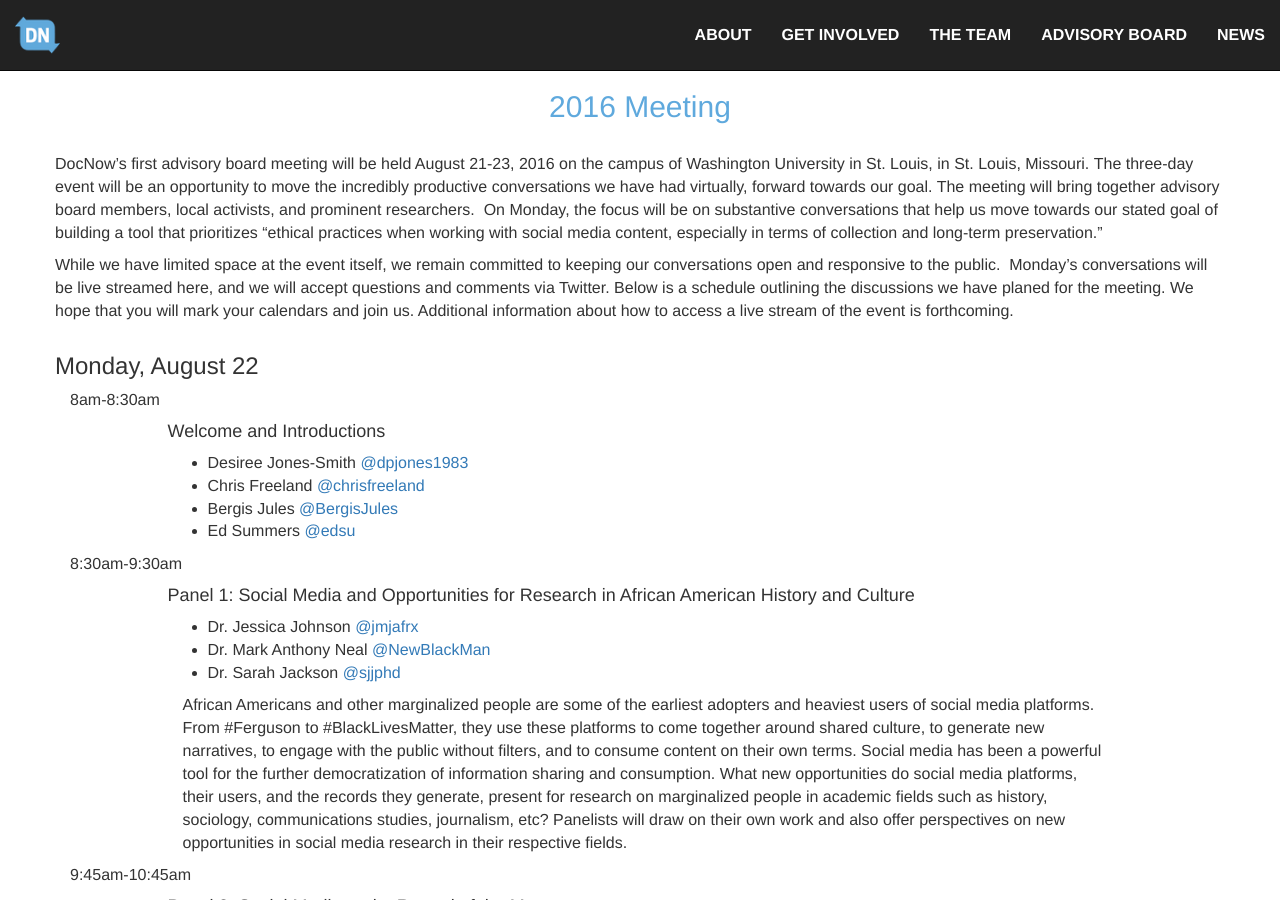
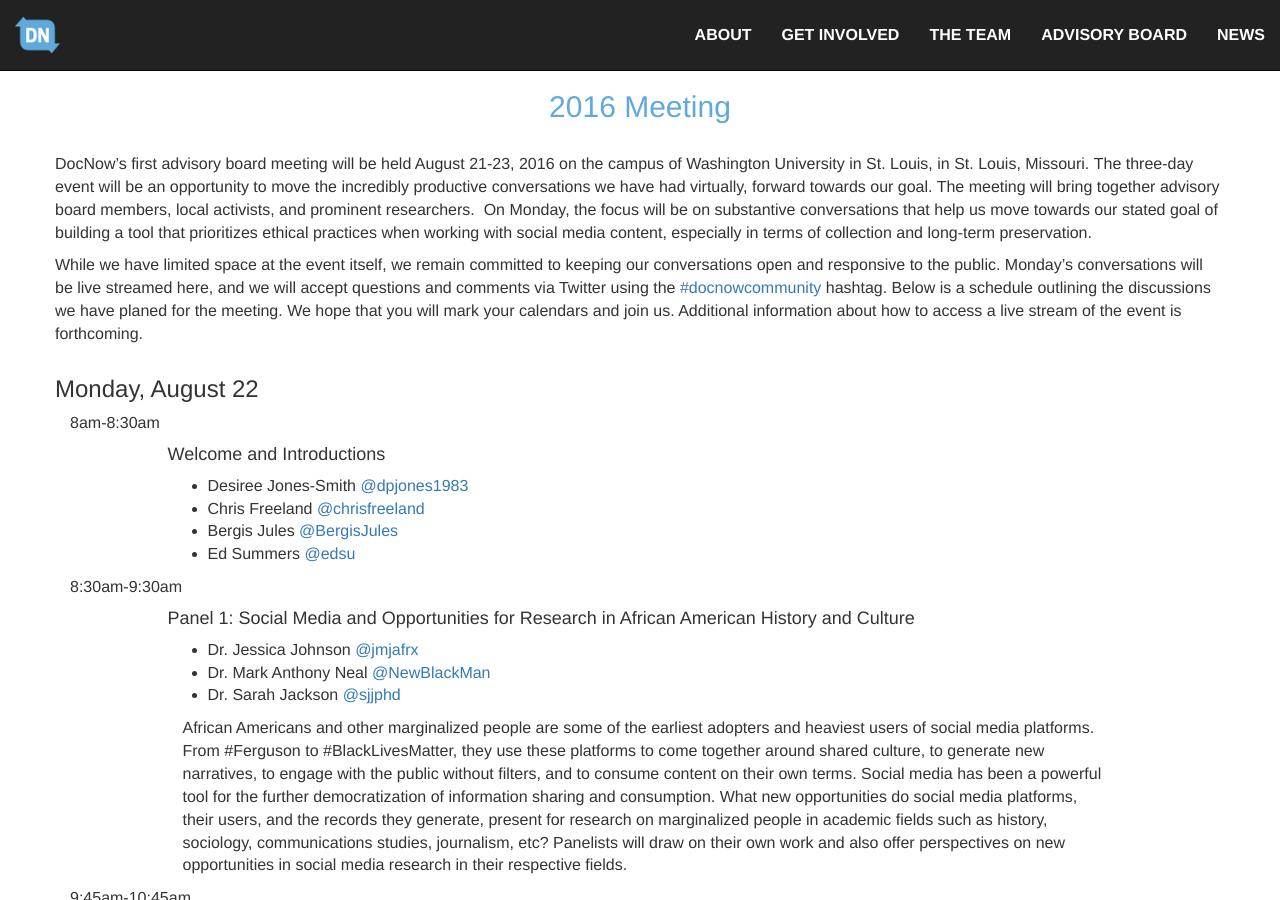
Before and after one commit to DocNow/docnow.github.io, a Jekyll site: the page built from meetings/stl-2016/index.html, in a window 1280 px wide and 900 px high. Built offline with Jekyll 4.4.1, drawn with Linux system fonts in a browser that asks for light colours.

Commit message:
added hashtag, added indents and a closing div

```diff
--- a/meetings/stl-2016/index.html
+++ b/meetings/stl-2016/index.html
@@ -6,9 +6,8 @@ title: STL 2016 Meeting
 <div class="container">
   <div class="row">
     <h2>2016 Meeting</h2>
-    <p>
-DocNow’s first advisory board meeting will be held August 21-23, 2016 on the campus of Washington University in St. Louis, in St. Louis, Missouri. The three-day event will be an opportunity to move the incredibly productive conversations we have had virtually, forward towards our goal. The meeting will bring together advisory board members, local activists, and prominent researchers.  On Monday, the focus will be on substantive conversations that help us move towards our stated goal of building a tool that prioritizes “ethical practices when working with social media content, especially in terms of collection and long-term preservation.”</p>
-<p>While we have limited space at the event itself, we remain committed to keeping our conversations open and responsive to the public.  Monday’s conversations will be live streamed here, and we will accept questions and comments via Twitter. Below is a schedule outlining the discussions we have planed for the meeting. We hope that you will mark your calendars and join us. Additional information about how to access a live stream of the event is forthcoming.</p>
+    <p>DocNow’s first advisory board meeting will be held August 21-23, 2016 on the campus of Washington University in St. Louis, in St. Louis, Missouri. The three-day event will be an opportunity to move the incredibly productive conversations we have had virtually, forward towards our goal. The meeting will bring together advisory board members, local activists, and prominent researchers.  On Monday, the focus will be on substantive conversations that help us move towards our stated goal of building a tool that prioritizes ethical practices when working with social media content, especially in terms of collection and long-term preservation.</p>
+    <p>While we have limited space at the event itself, we remain committed to keeping our conversations open and responsive to the public. Monday’s conversations will be live streamed here, and we will accept questions and comments via Twitter using the <a href="https://twitter.com/search?q=%23docnowcommunity">#docnowcommunity</a> hashtag. Below is a schedule outlining the discussions we have planed for the meeting. We hope that you will mark your calendars and join us. Additional information about how to access a live stream of the event is forthcoming.</p>
   </div>
   <div class="row">
     <h3>Monday, August 22</h3>
@@ -142,3 +141,4 @@ DocNow’s first advisory board meeting will be held August 21-23, 2016 on the c
     <h4><center>August 21-23rd, 2016 in St. Louis, Missouri</center></h4>
       <p><center>If you have questions, or want to learn more about the day please contact <a href="mailto:desiree.jones@wustl.edu">Desiree Jones-Smith</a></center></p>
   </div>
+</div>
```
Lines whose indentation alone changed are shown as unchanged.
